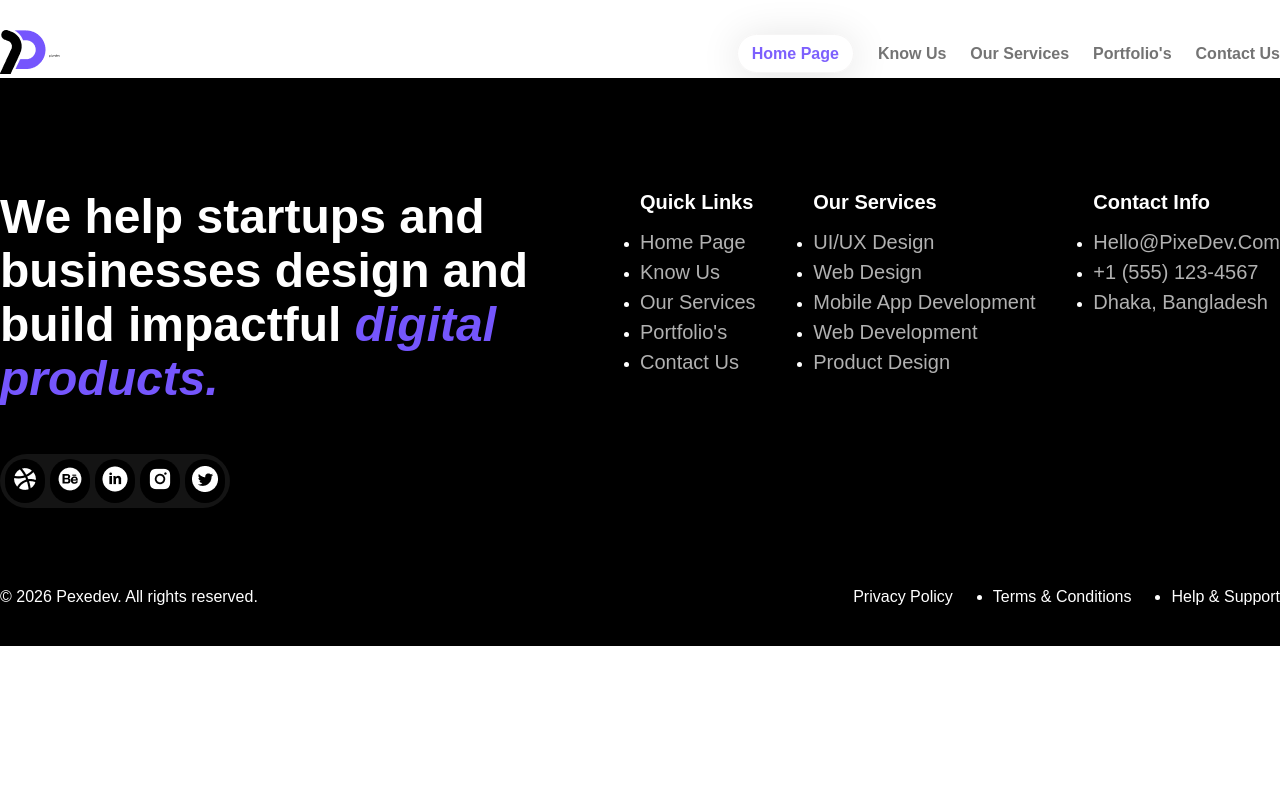
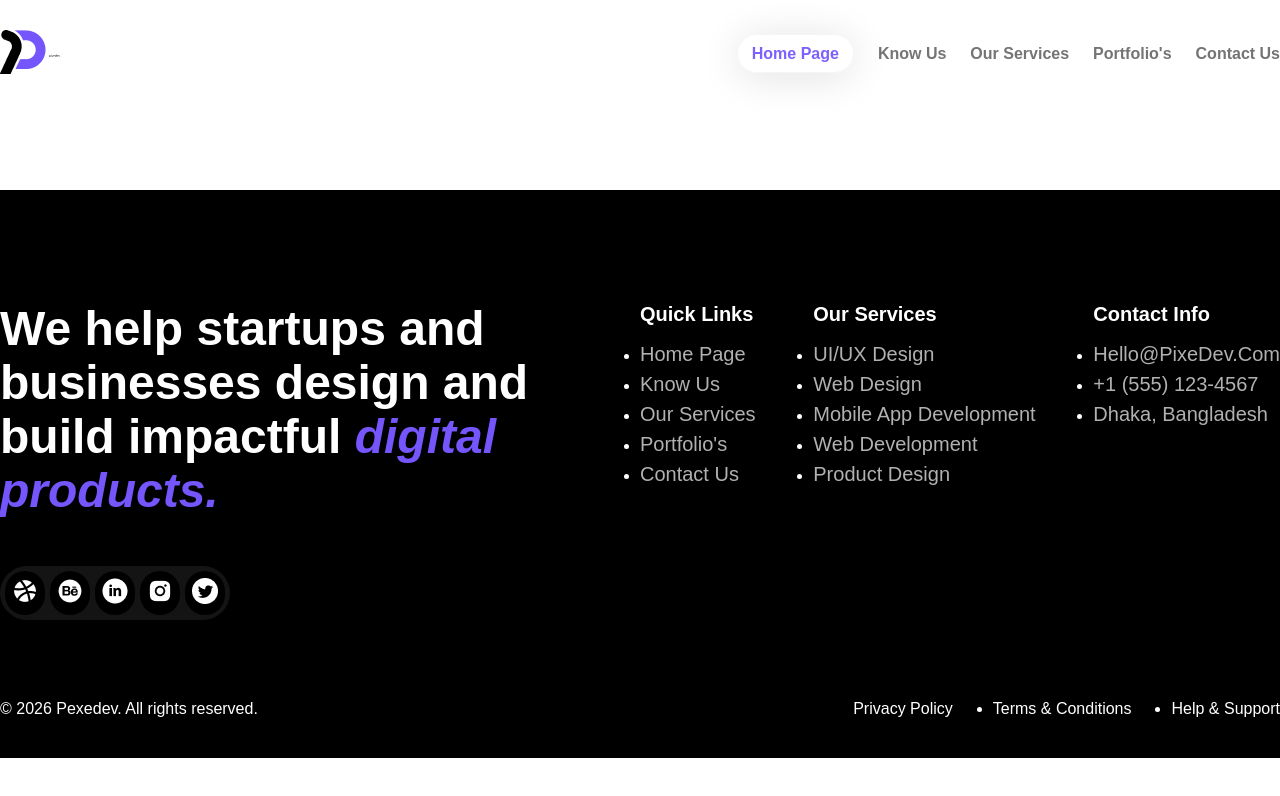
Before and after one commit to ahnafmuttaque/pexedev, a React (Vite) app: page / in a window 1280 px wide. Shown: the top 796 px of the page. Built offline with nearby package versions, Linux system fonts and the light colour scheme.

Commit message:
create and transfer css to navbar-module-css

```diff
--- /dev/null
+++ b/src/components/navbar/Navbar.module.css
@@ -0,0 +1,34 @@
+.nav {
+  display: flex;
+  justify-content: space-between;
+  align-items: center;
+  padding-block: 30px 112px;
+}
+.nav__links-container {
+  list-style-type: none;
+  display: flex;
+  align-items: center;
+  gap: 24px;
+}
+
+.nav__link {
+  color: var(--color-link);
+  text-decoration: none;
+  font-weight: 600;
+  font-size: 1rem;
+  line-height: 20px;
+  letter-spacing: -1%;
+  text-transform: capitalize;
+}
+
+.nav__link:hover {
+  color: var(--color-link-active);
+}
+
+.nav__link.active {
+  color: var(--color-link-active);
+  border: var(--border-link);
+  padding: 10px 14px;
+  border-radius: 1000px;
+  box-shadow: var(--shadow-link);
+}
--- a/src/components/navbar/Navbar.tsx
+++ b/src/components/navbar/Navbar.tsx
@@ -1,21 +1,23 @@
 import Logo from "../logo/Logo";
 import { NAVIGATION_LINKS } from "../../data/navigation.data";
 import { NavLink } from "react-router";
-
+import classes from "./Navbar.module.css";
 const Navbar = () => {
   return (
     <>
-      <nav className="nav max-inline">
-        <div className="nav__logo-wrapper">
+      <nav className={`${classes.nav} max-inline`}>
+        <div className={classes["nav__logo-wrapper"]}>
           <Logo />
         </div>
-        <ul className="nav__links-container">
+        <ul className={classes["nav__links-container"]}>
           {NAVIGATION_LINKS.map((link) => (
             <li>
               <NavLink
                 to={link.href}
                 className={({ isActive }) =>
-                  isActive ? "nav__link active" : "nav__link"
+                  isActive
+                    ? `${classes["nav__link"]} ${classes["active"]}`
+                    : classes["nav__link"]
                 }
               >
                 {link.label}
--- a/src/index.css
+++ b/src/index.css
@@ -36,43 +36,6 @@
 
   li {
     list-style-type: none;
-  }
-}
-
-@layer components {
-  .nav {
-    display: flex;
-    justify-content: space-between;
-    align-items: center;
-    padding-top: 30px;
-  }
-  .nav__links-container {
-    list-style-type: none;
-    display: flex;
-    align-items: center;
-    gap: 24px;
-  }
-
-  .nav__link {
-    color: var(--color-link);
-    text-decoration: none;
-    font-weight: 600;
-    font-size: 1rem;
-    line-height: 20px;
-    letter-spacing: -1%;
-    text-transform: capitalize;
-  }
-
-  .nav__link:hover {
-    color: var(--color-link-active);
-  }
-
-  .nav__link.active {
-    color: var(--color-link-active);
-    border: var(--border-link);
-    padding: 10px 14px;
-    border-radius: 1000px;
-    box-shadow: var(--shadow-link);
   }
 }
 
```
